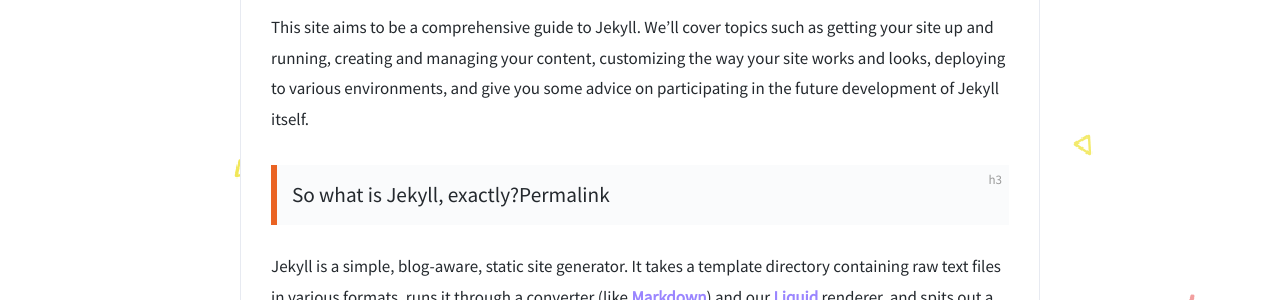
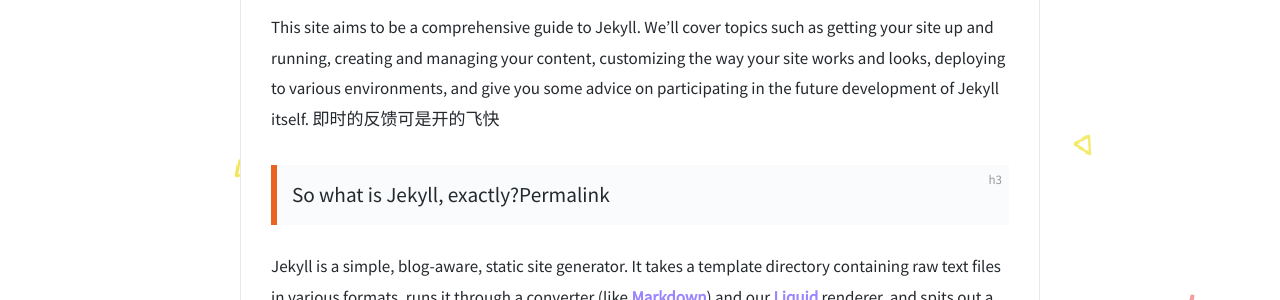
Before and after one commit to a122022512/a122022512.-github.io, a Jekyll site: the page built from _posts/2018-05-18-hello-jekyll.md, in a window 1280 px wide. Shown: the part 928-1228 px from the top of the page. Built offline with Jekyll 4.4.1, drawn with Linux system fonts in a browser that asks for light colours; comment, search, counter and statistics services are not loaded.

Commit message:
Update _posts/2018-05-18-hello-jekyll.md

```diff
--- a/_posts/2018-05-18-hello-jekyll.md
+++ b/_posts/2018-05-18-hello-jekyll.md
@@ -17,7 +17,7 @@
 ### Welcome
 
 This site aims to be a comprehensive guide to Jekyll. We’ll cover topics such as getting your site up and running, creating and managing your content, customizing the way your site works and looks, deploying to various environments, and give you some advice on participating in the future development of Jekyll itself.
-
+即时的反馈可是开的飞快
 ### So what is Jekyll, exactly?Permalink
 
 Jekyll is a simple, blog-aware, static site generator. It takes a template directory containing raw text files in various formats, runs it through a converter (like [Markdown](https://daringfireball.net/projects/markdown/)) and our [Liquid](https://github.com/Shopify/liquid/wiki) renderer, and spits out a complete, ready-to-publish static website suitable for serving with your favorite web server. Jekyll also happens to be the engine behind GitHub Pages, which means you can use Jekyll to host your project’s page, blog, or website from GitHub’s servers for free.
```
